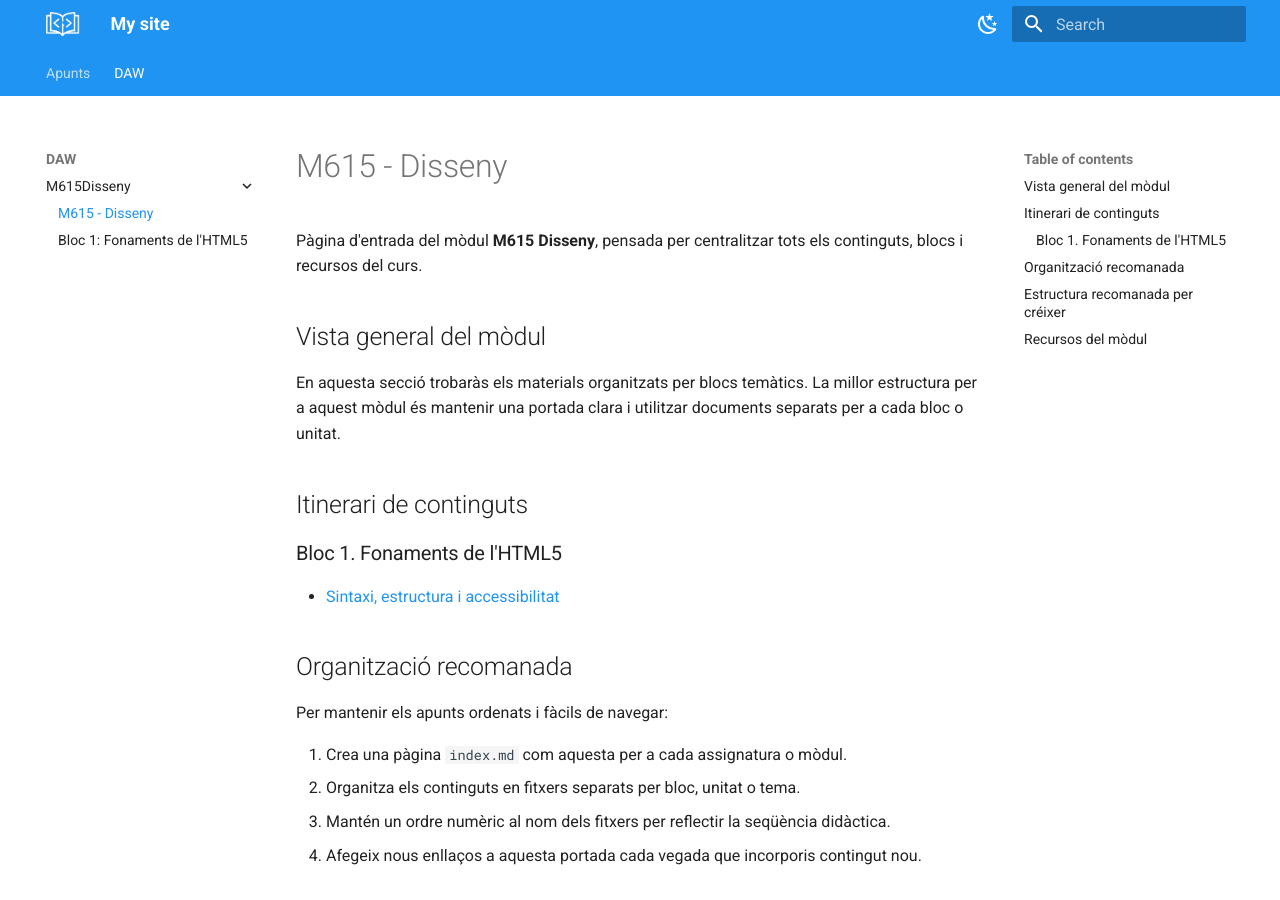
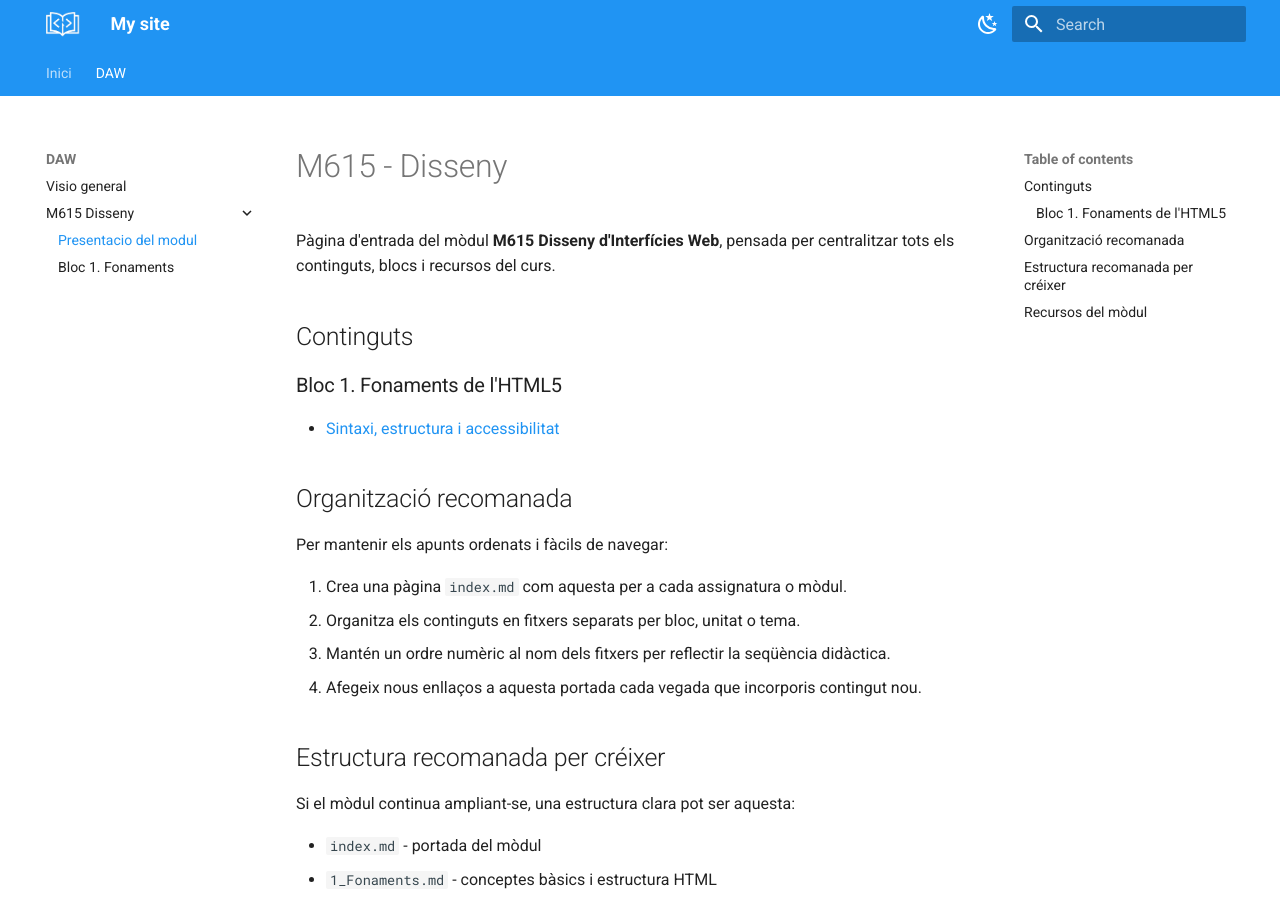
Before and after one commit to sllado1/Apunts, an MkDocs documentation site: the page built from docs/DAW/M615Disseny/index.md, in a window 1280 px wide and 900 px high. Built offline with MkDocs 1.6.1 and Material for MkDocs 9.7.7, drawn with Linux system fonts in a browser that asks for light colours.

Commit message:
Update file structure

```diff
--- a/docs/DAW/M615Disseny/index.md
+++ b/docs/DAW/M615Disseny/index.md
@@ -1,12 +1,10 @@
 # M615 - Disseny
 
-Pàgina d'entrada del mòdul **M615 Disseny**, pensada per centralitzar tots els continguts, blocs i recursos del curs.
+Pàgina d'entrada del mòdul **M615 Disseny d'Interfícies Web**, pensada per centralitzar tots els continguts, blocs i recursos del curs.
 
-## Vista general del mòdul
 
-En aquesta secció trobaràs els materials organitzats per blocs temàtics. La millor estructura per a aquest mòdul és mantenir una portada clara i utilitzar documents separats per a cada bloc o unitat.
 
-## Itinerari de continguts
+## Continguts
 
 ### Bloc 1. Fonaments de l'HTML5
 
--- a/mkdocs.yml
+++ b/mkdocs.yml
@@ -1,5 +1,12 @@
 site_name: My site
 site_url: https://mydomain.org/mysite
+nav:
+  - Inici: index.md
+  - DAW:
+      - Visio general: DAW/index.md
+      - M615 Disseny:
+          - Presentacio del modul: DAW/M615Disseny/index.md
+          - Bloc 1. Fonaments: DAW/M615Disseny/1_Fonaments.md
 theme:
   name: material
   logo: assets/images/logo.png
@@ -33,6 +40,8 @@ extra:
       link: https://github.com/sllado1
     - icon: fontawesome/brands/linkedin
       link: https://www.linkedin.com/in/sílvia-lladó-1bb68646
+  toc:
+    enabled: false
 
 markdown_extensions:
   - attr_list
```
Also changed, not shown: docs/DAW/index.md (added, +29 -0 lines), docs/index.md (+3 -5 lines).
